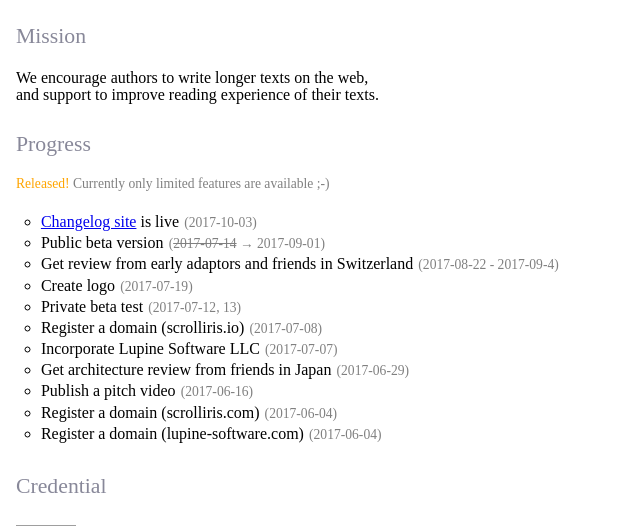
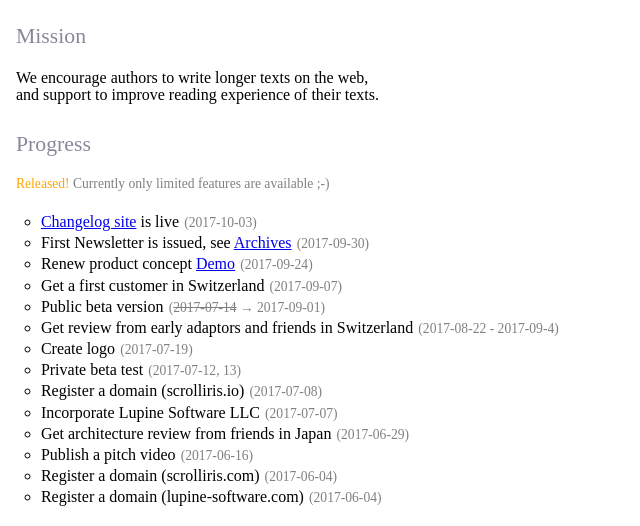
Before and after one commit to lupine-software/website, a Flask app: page / in a window 1280 px wide. Shown: the part 909-1435 px from the top of the page, without its empty margins (0-640 px from the left). Run offline with Flask 2, Linux system fonts and the light colour scheme; grey boxes are pictures that could not be loaded.

Commit message:
Update progress

```diff
--- a/templates/index.html
+++ b/templates/index.html
@@ -75,6 +75,9 @@
     </p>
     <ul>
       <li><a href="https://log.scrolliris.com/">Changelog site</a> is live<span class="date">(2017-10-03)</span></li>
+      <li>First Newsletter is issued, see <a href="https://tinyletter.com/scrolliris/archive">Archives</a><span class="date">(2017-09-30)</span></li>
+      <li>Renew product concept <a href="https://try.scrolliris.com/">Demo</a><span class="date">(2017-09-24)</span></li>
+      <li>Get a first customer in Switzerland<span class="date">(2017-09-07)</span></li>
       <li>Public beta version<span class="date">(<del>2017-07-14</del> → 2017-09-01)</span></li>
       <li>Get review from early adaptors and friends in Switzerland<span class="date">(2017-08-22 - 2017-09-4)</span></li>
       <li>Create logo<span class="date">(2017-07-19)</span>
```
